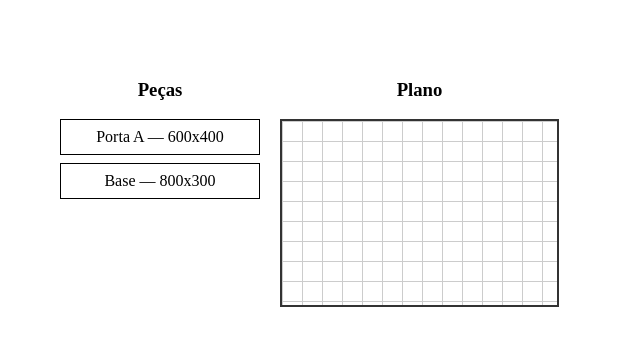
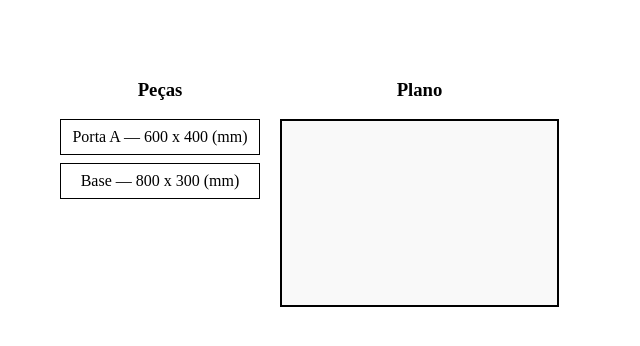
Before and after one commit to wilianAlbrecht/plano2DReact, a React (Vite) app: page / in a window 1280 px wide. Shown: the top 346 px of the page, without its empty margins (0-640 px from the left). Built offline with nearby package versions, Linux system fonts and the light colour scheme.

Commit message:
implementação das colisoes, retorno a posição anterior e mudança de cor.

```diff
--- a/package.json
+++ b/package.json
@@ -13,7 +13,8 @@
     "react": "^19.2.0",
     "react-dnd": "^16.0.1",
     "react-dnd-html5-backend": "^16.0.1",
-    "react-dom": "^19.2.0"
+    "react-dom": "^19.2.0",
+    "uuid": "^13.0.0"
   },
   "devDependencies": {
     "@eslint/js": "^9.39.1",
--- a/src/components/peca/Peca.tsx
+++ b/src/components/peca/Peca.tsx
@@ -1,36 +1,35 @@
 // src/components/Peca/Peca.tsx
+import React from "react";
 import { useDrag } from "react-dnd";
 
 interface PecaProps {
-  id: number;
+  id: number;        // model id
   nome: string;
-  largura: number;
-  altura: number;
+  largura: number;   // mm
+  altura: number;    // mm
 }
 
 export function Peca({ id, nome, largura, altura }: PecaProps) {
   const [{ isDragging }, dragRef] = useDrag(() => ({
-    type: "PECA",
-    item: { id, nome, largura, altura },
-    collect: (monitor) => ({
-      isDragging: monitor.isDragging(),
-    }),
+    type: "PECA", // vem da lista
+    // item que será transmitido durante o drag
+    item: { modelId: id, nome, largura, altura, origem: "SIDEBAR" },
+    collect: (m) => ({ isDragging: m.isDragging() }),
   }));
 
   return (
     <div
-      ref={(el) => {
-        if (el) dragRef(el);
-      }}
+      ref={(el) => { if (el) dragRef(el); }}
       style={{
         border: "1px solid #000",
         padding: "8px",
         marginBottom: "8px",
         cursor: "grab",
         opacity: isDragging ? 0.5 : 1,
+        background: "#fff",
       }}
     >
-      {nome} — {largura}x{altura}
+      {nome} — {largura} x {altura} (mm)
     </div>
   );
 }
--- /dev/null
+++ b/src/components/peca/PecaNoPlano.tsx
@@ -0,0 +1,75 @@
+// src/components/Peca/PecaNoPlano.tsx
+import React from "react";
+import { useDrag } from "react-dnd";
+
+// Registra animação no documento (executa apenas uma vez)
+const style = document.createElement("style");
+style.innerHTML = `
+@keyframes blinkErro {
+  0% { opacity: 1; }
+  50% { opacity: 0.2; }
+  100% { opacity: 1; }
+}
+`;
+document.head.appendChild(style);
+
+interface Props {
+    instanciaId: string;
+    modelId: number;
+    nome: string;
+    largura: number;
+    altura: number;
+    x: number;
+    y: number;
+    escala: number;
+    temColisao: boolean;
+    piscando?: boolean; // ← NOVO
+}
+
+export function PecaNoPlano({
+    instanciaId,
+    modelId,
+    nome,
+    largura,
+    altura,
+    x,
+    y,
+    escala,
+    temColisao,
+    piscando, // ← USE AQUI
+}: Props) {
+    const [{ isDragging }, dragRef] = useDrag(() => ({
+        type: "PECA_ALOCADA",
+        item: {
+            instanciaId,
+            modelId,
+            nome,
+            largura,
+            altura,
+            origem: "PLANO",
+        },
+        collect: (m) => ({ isDragging: m.isDragging() }),
+    }));
+
+    return (
+        <div
+            ref={(el) => { if (el) dragRef(el); }}
+            style={{
+                position: "absolute",
+                left: x * escala,
+                top: y * escala,
+                width: largura * escala,
+                height: altura * escala,
+                background: piscando
+                    ? "rgba(255, 0, 0, 0.6)"
+                    : "rgba(0, 0, 255, 0.3)",
+                border: piscando ? "3px solid red" : "2px solid blue",
+                cursor: "move",
+                opacity: isDragging ? 0.4 : 1,
+                animation: piscando
+                    ? "blinkErro 0.3s ease-in-out alternate 6"
+                    : "none",
+            }}
+        />
+    );
+}
--- a/src/components/plano/Plano.tsx
+++ b/src/components/plano/Plano.tsx
@@ -1,89 +1,164 @@
 // src/components/Plano/Plano.tsx
 
+import React, { useRef, useState } from "react";
 import { useDrop } from "react-dnd";
-import { useState, useRef } from "react";
+import { v4 as uuid } from "uuid";
+import { PecaNoPlano } from "../peca/PecaNoPlano";
 
 interface PlanoProps {
-  largura: number;
-  altura: number;
+  largura: number; // mm
+  altura: number;  // mm
 }
 
 interface PecaAlocada {
-  id: number;
+  instanciaId: string;
+  modelId: number;
   nome: string;
   largura: number;
   altura: number;
   x: number;
   y: number;
+
+  // NOVOS CAMPOS
+  xAnterior?: number;
+  yAnterior?: number;
+  piscando?: boolean;
 }
 
 export function Plano({ largura, altura }: PlanoProps) {
   const escala = 0.1;
+  const planoRef = useRef<HTMLDivElement | null>(null);
 
-  const [pecasAlocadas, setPecasAlocadas] = useState<PecaAlocada[]>([]);
+  const [pecas, setPecas] = useState<PecaAlocada[]>([]);
 
-  const divRef = useRef<HTMLDivElement | null>(null);
+  function colide(a: PecaAlocada, b: PecaAlocada) {
+    return !(
+      a.x + a.largura <= b.x ||
+      a.x >= b.x + b.largura ||
+      a.y + a.altura <= b.y ||
+      a.y >= b.y + b.altura
+    );
+  }
 
-  const [{ isOver }, dropRef] = useDrop(() => ({
-    accept: "PECA",
-    drop: (peca: any, monitor) => {
+  const [, dropRef] = useDrop(() => ({
+    accept: ["PECA", "PECA_ALOCADA"],
+    drop: (_, monitor) => {
+      const dragged = monitor.getItem() as any;
       const offset = monitor.getSourceClientOffset();
-      if (!offset || !divRef.current) return;
+      if (!offset || !planoRef.current) return;
 
-      // Posição real do plano no viewport
-      const rect = divRef.current.getBoundingClientRect();
+      const rect = planoRef.current.getBoundingClientRect();
 
-      // Converte para coordenadas internas do plano
-      const posX = offset.x - rect.left;
-      const posY = offset.y - rect.top;
+      const mmX = (offset.x - rect.left) / escala;
+      const mmY = (offset.y - rect.top) / escala;
 
-      // Salva no estado
-      setPecasAlocadas((prev) => [
+      // --------------------------
+      // MOVER PEÇA EXISTENTE
+      // --------------------------
+      if (dragged.instanciaId) {
+        setPecas((prev) => {
+          const nova = prev.map((p) =>
+            p.instanciaId === dragged.instanciaId
+              ? { ...p, xAnterior: p.x, yAnterior: p.y, x: mmX, y: mmY }
+              : p
+          );
+
+          const atualizada = nova.find((p) => p.instanciaId === dragged.instanciaId);
+
+          const bateu = nova.some(
+            (other) =>
+              other.instanciaId !== dragged.instanciaId &&
+              colide(atualizada!, other)
+          );
+
+          if (bateu) {
+            console.warn("🚫 Movimento cancelado por colisão");
+
+            const revertida = prev.map((p) =>
+              p.instanciaId === dragged.instanciaId
+                ? {
+                    ...p,
+                    x: p.xAnterior ?? p.x,
+                    y: p.yAnterior ?? p.y,
+                    piscando: true,
+                  }
+                : p
+            );
+
+            setTimeout(() => {
+              setPecas((cur) =>
+                cur.map((p) =>
+                  p.instanciaId === dragged.instanciaId
+                    ? { ...p, piscando: false }
+                    : p
+                )
+              );
+            }, 1500);
+
+            return revertida;
+          }
+
+          return nova;
+        });
+
+        return;
+      }
+
+      // --------------------------
+      // INSERIR PEÇA NOVA
+      // --------------------------
+      setPecas((prev) => [
         ...prev,
         {
-          ...peca,
-          x: posX,
-          y: posY,
+          instanciaId: uuid(),
+          modelId: dragged.modelId,
+          nome: dragged.nome,
+          largura: dragged.largura,
+          altura: dragged.altura,
+          x: mmX,
+          y: mmY,
         },
       ]);
     },
-    collect: (monitor) => ({
-      isOver: monitor.isOver(),
-    }),
   }));
 
   return (
     <div
       ref={(el) => {
-        divRef.current = el;
+        planoRef.current = el;
         dropRef(el);
       }}
       style={{
         width: largura * escala,
         height: altura * escala,
-        border: "2px solid #333",
-        backgroundSize: "20px 20px",
-        backgroundImage:
-          "linear-gradient(#ccc 1px, transparent 1px), linear-gradient(90deg, #ccc 1px, transparent 1px)",
-        backgroundColor: isOver ? "#cfffcf" : "#fff",
+        border: "2px solid #000",
         position: "relative",
+        background: "#f9f9f9",
       }}
     >
-      {pecasAlocadas.map((p, index) => (
-        <div
-          key={p.id + "-" + index}
-          style={{
-            position: "absolute",
-            left: p.x,
-            top: p.y,
-            width: p.largura * escala,
-            height: p.altura * escala,
-            border: "2px solid blue",
-            background: "rgba(0, 0, 255, 0.3)",
-            boxSizing: "border-box",
-          }}
-        ></div>
-      ))}
+      {pecas.map((p) => {
+        const temColisao = pecas.some(
+          (other) =>
+            other.instanciaId !== p.instanciaId &&
+            colide(p, other)
+        );
+
+        return (
+          <PecaNoPlano
+            key={p.instanciaId}
+            instanciaId={p.instanciaId}
+            modelId={p.modelId}
+            nome={p.nome}
+            largura={p.largura}
+            altura={p.altura}
+            x={p.x}
+            y={p.y}
+            escala={escala}
+            temColisao={temColisao}
+            piscando={p.piscando} // ← AQUI
+          />
+        );
+      })}
     </div>
   );
 }
```
Also changed, not shown: 1 other file (tests, documents, lock files or other folders).
